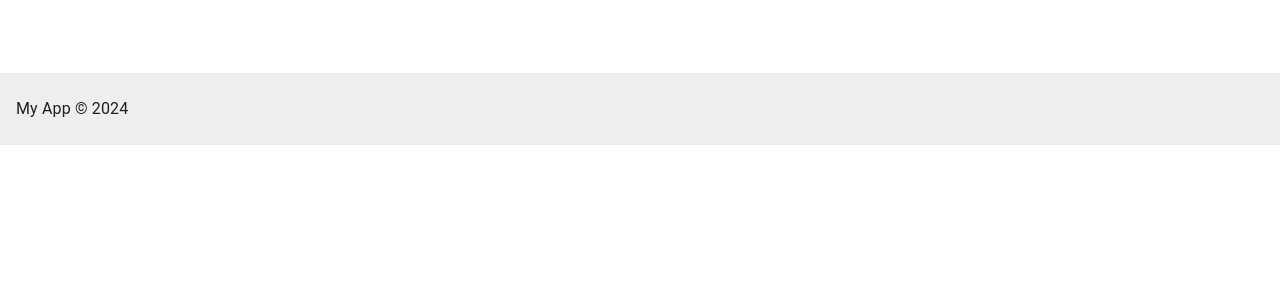
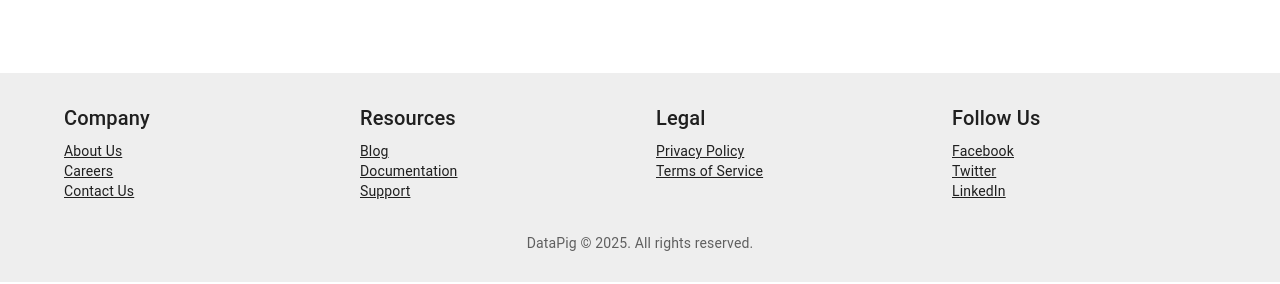
Before and after one commit to karthikrv2009/dsutilapp, a React (Create React App) app in the folder frontend/: page /landing in a window 1280 px wide. Shown: the part 577-861 px from the top of the page. Before the commit the page ends 800 px from the top, so only its background shows below. Built offline with nearby package versions, Linux system fonts and the light colour scheme; no server answers.

Commit message:
changes for footer and landing

```diff
--- a/frontend/src/components/Footer.js
+++ b/frontend/src/components/Footer.js
@@ -1,5 +1,5 @@
 import React from "react";
-import { Box, Typography } from "@mui/material";
+import { Box, Typography, Container, Grid, Link } from "@mui/material";
 
 function Footer() {
   return (
@@ -15,7 +15,68 @@ function Footer() {
             : theme.palette.grey[800],
       }}
     >
-      <Typography variant="body1">My App © 2024</Typography>
+      <Container maxWidth="lg">
+        <Grid container spacing={4}>
+          <Grid item xs={12} sm={6} md={3}>
+            <Typography variant="h6" gutterBottom>
+              Company
+            </Typography>
+            <Link href="#" variant="body2" color="inherit" display="block">
+              About Us
+            </Link>
+            <Link href="#" variant="body2" color="inherit" display="block">
+              Careers
+            </Link>
+            <Link href="#" variant="body2" color="inherit" display="block">
+              Contact Us
+            </Link>
+          </Grid>
+          <Grid item xs={12} sm={6} md={3}>
+            <Typography variant="h6" gutterBottom>
+              Resources
+            </Typography>
+            <Link href="#" variant="body2" color="inherit" display="block">
+              Blog
+            </Link>
+            <Link href="#" variant="body2" color="inherit" display="block">
+              Documentation
+            </Link>
+            <Link href="#" variant="body2" color="inherit" display="block">
+              Support
+            </Link>
+          </Grid>
+          <Grid item xs={12} sm={6} md={3}>
+            <Typography variant="h6" gutterBottom>
+              Legal
+            </Typography>
+            <Link href="#" variant="body2" color="inherit" display="block">
+              Privacy Policy
+            </Link>
+            <Link href="#" variant="body2" color="inherit" display="block">
+              Terms of Service
+            </Link>
+          </Grid>
+          <Grid item xs={12} sm={6} md={3}>
+            <Typography variant="h6" gutterBottom>
+              Follow Us
+            </Typography>
+            <Link href="#" variant="body2" color="inherit" display="block">
+              Facebook
+            </Link>
+            <Link href="#" variant="body2" color="inherit" display="block">
+              Twitter
+            </Link>
+            <Link href="#" variant="body2" color="inherit" display="block">
+              LinkedIn
+            </Link>
+          </Grid>
+        </Grid>
+        <Box mt={4} textAlign="center">
+          <Typography variant="body2" color="textSecondary">
+            DataPig © 2025. All rights reserved.
+          </Typography>
+        </Box>
+      </Container>
     </Box>
   );
 }
--- a/frontend/src/components/LandingPage.js
+++ b/frontend/src/components/LandingPage.js
@@ -532,7 +532,6 @@ const LandingPage = () => {
             },
           }}
         >
-          <Typography variant="h4">Health Metrics</Typography>
           {healthMetrics.length > 0 ? (
             <TableContainer
               component={Paper}
```
